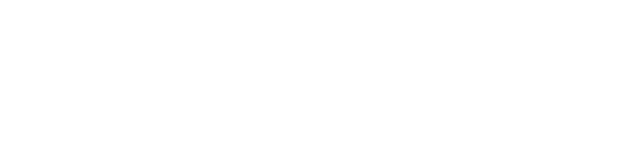
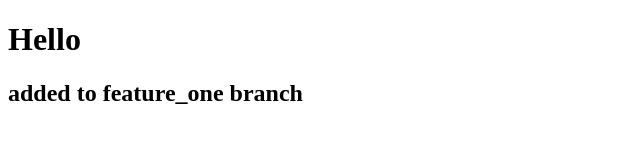
Before and after one commit to HasnaNishpar/Portfolio, a plain HTML site: page index.html in a window 1280 px wide. Shown: the whole page, without its empty margins (0-640 px from the left). Drawn offline with Linux system fonts and the light colour scheme.

Commit message:
Update index.html

```diff
--- a/index.html
+++ b/index.html
@@ -6,6 +6,9 @@
     <title>Portfolio</title>
 </head>
 <body>
-
+    <h1>
+        Hello
+    </h1>
+    <h2>added to feature_one branch</h2>
 </body>
 </html>
```
